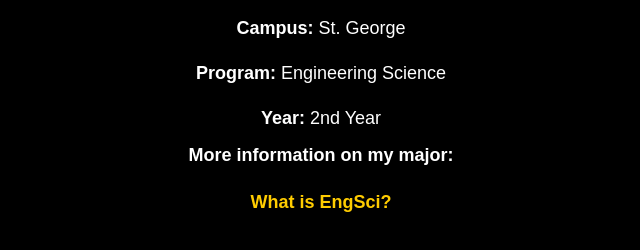
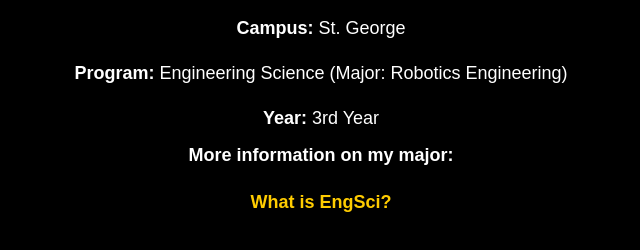
Before and after one commit to JaehahShin/JaehahShin.github.io, a plain HTML site: page about.html in a window 1280 px wide. Shown: the part 150-400 px from the top of the page, without its empty margins (319-959 px from the left). Drawn offline with Linux system fonts and the light colour scheme.

Commit message:
Update about.html

```diff
--- a/about.html
+++ b/about.html
@@ -77,8 +77,8 @@
     <h2>About Me</h2>
     <p><strong>University:</strong> University of Toronto</p>
     <p><strong>Campus:</strong> St. George</p>
-    <p><strong>Program:</strong> Engineering Science</p>
-    <p><strong>Year:</strong> 2nd Year</p>
+    <p><strong>Program:</strong> Engineering Science (Major: Robotics Engineering) </p>
+    <p><strong>Year:</strong> 3rd Year</p>
     <p class="description">More information on my major:</p>
     <p><a href="https://engsci.utoronto.ca/program/what-is-engsci/" target="_blank">What is EngSci?</a></p>
 </body>
```
